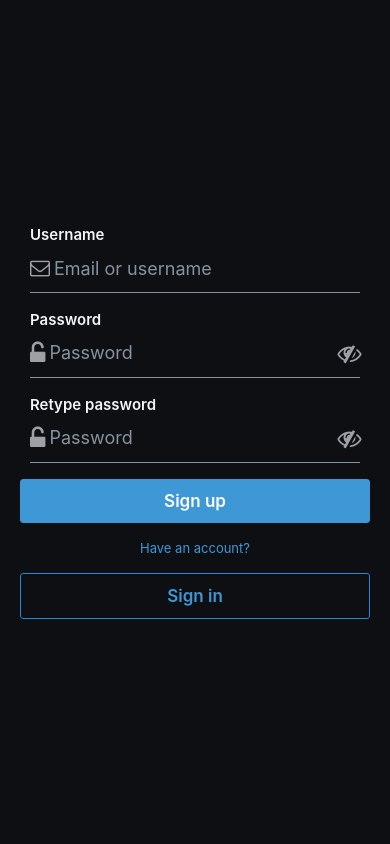
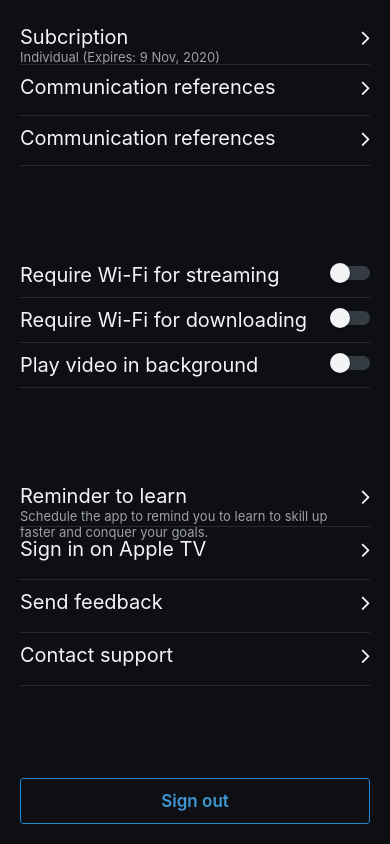
Before and after one commit to nnkyduyen1999/AdvancedMobileFinalProject, a React Native app in the folder PStudying/: screen / in a window 390 px wide. Built offline with nearby package versions, Linux system fonts and the light colour scheme.

Commit message:
add setting screen

```diff
--- a/PStudying/App.js
+++ b/PStudying/App.js
@@ -7,6 +7,8 @@ import CourseDetail from "./src/components/CourseDetail/course-detail"
 import Login from "./src/components/Authentication/Login/login"
 import LoginForm from "./src/components/Authentication/Login/Login-Form/login-form"
 import Register from "./src/components/Authentication/Register/register"
+import Setting from "./src/components/Account Management/Setting-Account/setting"
+import Profile from "./src/components/Account Management/Profile/profile"
 import { SafeAreaView } from "react-native";
 import css from "./src/globals/style"
 
@@ -19,7 +21,9 @@ export default function App() {
       {/* <Download/> */}
       {/* <CourseDetail/> */}
       {/* <LoginForm/> */}
-      <Register/>
+      {/* <Register/> */}
+      <Setting/>
+      {/* <Profile/> */}
     </SafeAreaView>
   );
 }
--- /dev/null
+++ b/PStudying/src/components/Account Management/Profile/profile.js
@@ -0,0 +1,11 @@
+import React from 'react';
+import { View } from 'react-native'
+const Profile = () => {
+    return (
+        <View>
+
+        </View>
+    );
+}
+
+export default Profile;
--- /dev/null
+++ b/PStudying/src/components/Account Management/Setting-Account/list-setting/list-setting.js
@@ -0,0 +1,18 @@
+import React from "react";
+import { View, ScrollView } from "react-native";
+import ListSettingItem from "../../../Common/list-item-with-right-icon";
+const ListSetting = ({ settingList, switchBtn }) => {
+  const renderListSettingItems = (list) => {
+    return list.map((item, index) => (
+      <ListSettingItem
+        setting={item}
+        key={index}
+        rightIcon="angle-right"
+        switchBtn={switchBtn}
+      />
+    ));
+  };
+  return <ScrollView>{renderListSettingItems(settingList)}</ScrollView>;
+};
+
+export default ListSetting;
--- /dev/null
+++ b/PStudying/src/components/Account Management/Setting-Account/setting.js
@@ -0,0 +1,65 @@
+import React from 'react'
+import { View, ScrollView} from 'react-native'
+import { Button } from 'react-native-elements'
+import ListSetting from "./list-setting/list-setting"
+import css from "../../../globals/style"
+
+export default function Setting() {
+    const settingList1 = [
+        {
+            main: "Subcription",
+            sub: "Individual (Expires: 9 Nov, 2020)",
+          },
+          {
+            main: "Communication references",
+            sub: "",
+          },
+          {
+            main: "Communication references",
+            sub: "",
+          },
+    ];
+    const settingList2 = [
+        {
+            main: "Require Wi-Fi for streaming",
+            sub: "",
+          },
+          {
+            main: "Require Wi-Fi for downloading",
+            sub: "",
+          },
+          {
+            main: "Play video in background",
+            sub: "",
+          },
+    ];
+    const settingList3 = [
+        {
+            main: "Reminder to learn",
+            sub:
+              "Schedule the app to remind you to learn to skill up faster and conquer your goals.",
+          },
+          {
+            main: "Sign in on Apple TV",
+            sub: "",
+          },
+          {
+            main: "Send feedback",
+            sub: "",
+          },
+          {
+            main: "Contact support",
+            sub: "",
+          }
+    ];
+
+    return (
+        <ScrollView contentContainerStyle={css.screenContentNoPaddingTop}>
+            <ListSetting settingList={settingList1}/>
+            <ListSetting settingList={settingList2} switchBtn="true"/>
+            <ListSetting settingList={settingList3}/>
+
+            <Button title="Sign out" type="outline" titleStyle={css.authenBtnTitleOutline}/>
+        </ScrollView>
+    )
+}
--- /dev/null
+++ b/PStudying/src/components/Common/list-item-with-right-icon.js
@@ -0,0 +1,54 @@
+import React, { useState } from "react";
+import { Icon, Divider } from "react-native-elements";
+import { View, TouchableOpacity, Text, Switch } from "react-native";
+import css from "../../globals/style";
+import theme from "../../globals/theme";
+const ListItemWithRightIcon = ({ setting, rightIcon, switchBtn }) => {
+  const [isEnabled, setIsEnabled] = useState(false);
+  const toggleSwitch = () => setIsEnabled((previousState) => !previousState);
+
+  return (
+    <View style={{flex: 1}}>
+      <TouchableOpacity
+        style={{
+          flexDirection: "row",
+          justifyContent: "space-between",
+          paddingVertical: 5,
+          flex: 1
+        }}
+      >
+        <View style={{flex: 2}}>
+          <Text
+            style={{
+              color: theme.PRIMARY_TEXT_COLOR,
+              fontSize: theme.FONT_SIZE_XLARGE,
+            }}
+          >
+            {setting.main}
+          </Text>
+          {setting.sub !== "" && (
+            <Text style={css.courseContent}>{setting.sub}</Text>
+          )}
+        </View>
+        {!switchBtn && (
+          <Icon
+            name={rightIcon}
+            type="font-awesome"
+            color={theme.PRIMARY_TEXT_COLOR}
+          />
+        )}
+        {switchBtn && (
+          <Switch
+            trackColor={{ false: theme.BASIC_GREY, true: theme.BASIC_BLUE }}
+            thumbColor={theme.PRIMARY_TEXT_COLOR}
+            onValueChange={toggleSwitch}
+            value={isEnabled}
+          />
+        )}
+      </TouchableOpacity>
+      <Divider style={css.divider} />
+    </View>
+  );
+};
+
+export default ListItemWithRightIcon;
--- a/PStudying/src/components/Common/custom-icon.js
+++ b/PStudying/src/components/CourseDetail/CourseIntroduction/custom-icon.js
@@ -1,8 +1,8 @@
 import React from "react";
 import { TouchableOpacity, Text, StyleSheet } from "react-native";
 import { Icon } from "react-native-elements";
-import css from "../../globals/style";
-import theme from "../../globals/theme";
+import css from "../../../globals/style";
+import theme from "../../../globals/theme";
 const CustomIcon = ({ iconName, title }) => {
   const onPressIcon = () => {
     console.log("cliekc");
--- a/PStudying/src/components/CourseDetail/CourseIntroduction/introduction.js
+++ b/PStudying/src/components/CourseDetail/CourseIntroduction/introduction.js
@@ -4,7 +4,7 @@ import { Divider, Button, Icon } from "react-native-elements";
 import css from "../../../globals/style";
 import theme from "../../../globals/theme";
 import CourseInfo from "../../Common/course-info";
-import CustomIcon from "../../Common/custom-icon";
+import CustomIcon from "./custom-icon";
 
 const Introduction = ({ course }) => {
   return (
--- a/PStudying/src/globals/theme.js
+++ b/PStudying/src/globals/theme.js
@@ -2,6 +2,7 @@ export default {
     FONT_SIZE_SMALL: 13,
     FONT_SIZE_MEDIUM: 15,
     FONT_SIZE_LARGE: 17,
+    FONT_SIZE_XLARGE: 20,
     FONT_SIZE_COURSE_TITLE: 26,
     FONT_SIZE_SCREEN_TITLE: 32,
     PRIMARY_TEXT_COLOR: '#F3F4F6',
```
Also changed, not shown: PStudying/src/components/Common/touchable-button.js (deleted).
